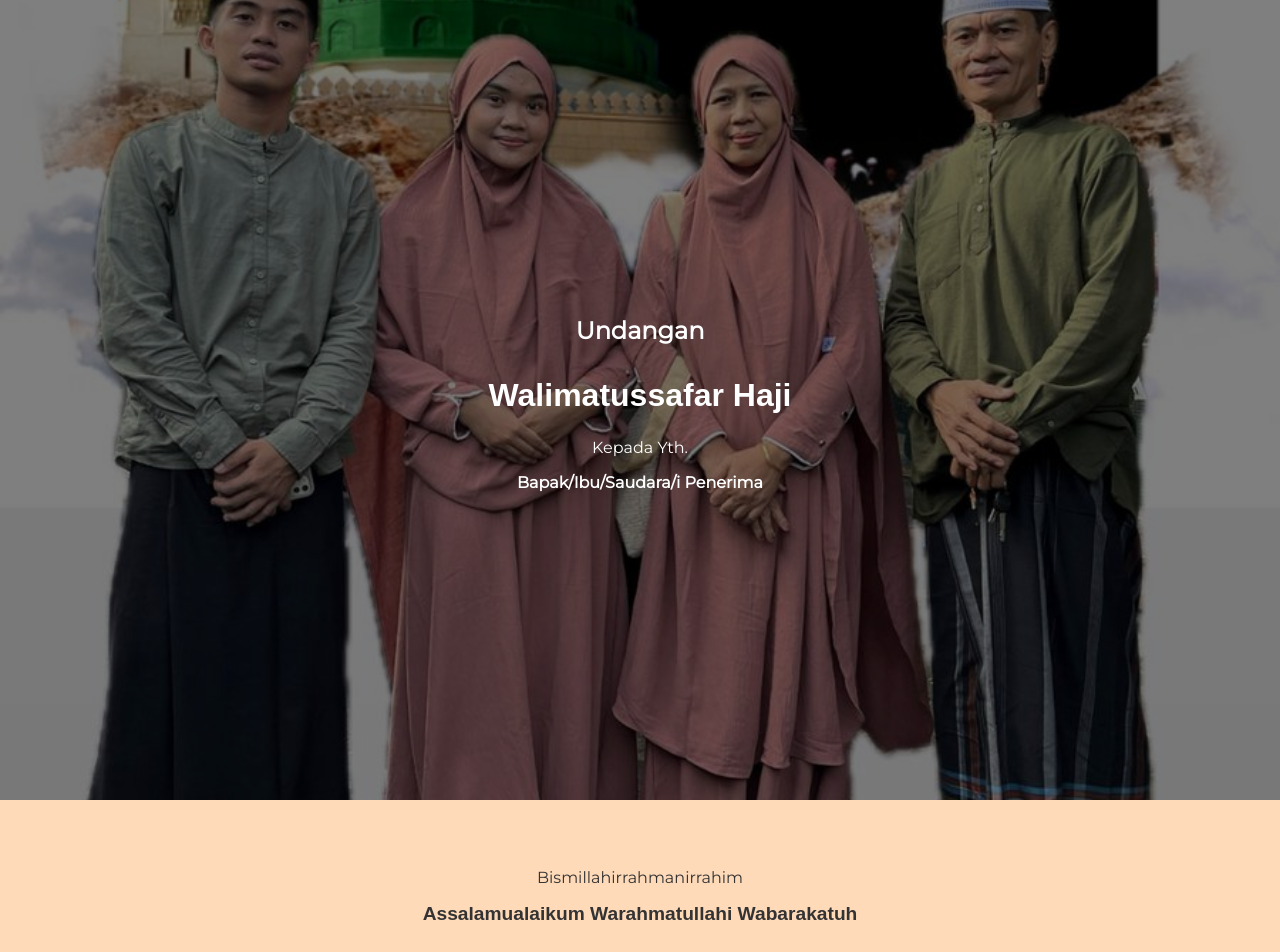
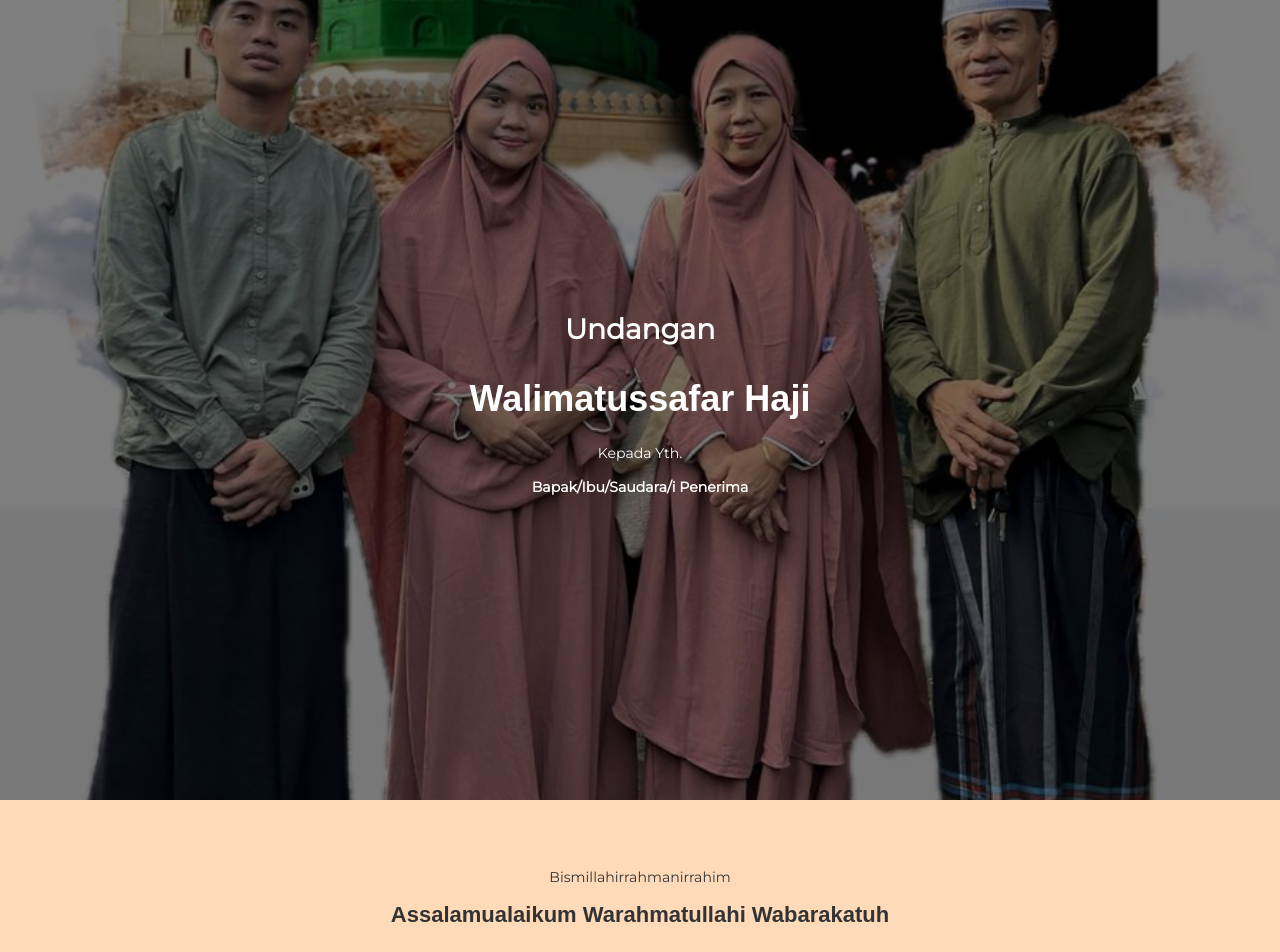
Before and after one commit to azislhn/digital-invitation-hajj, a plain HTML site: page index.html in a window 1280 px wide. Shown: the top 952 px of the page. Drawn offline with Linux system fonts and the light colour scheme; a web font is replaced by a local one.

Commit message:
Update style.css

```diff
--- a/assets/style.css
+++ b/assets/style.css
@@ -6,13 +6,13 @@
 
 body {
   font-family: 'Montserrat', sans-serif;
-  font-size: 16px;
+  font-size: clamp(12px, 2vw, 16px);
   background-color: #fff;
   color: #333;
 }
 
 p {
-  font-size: 1rem;
+  font-size: clamp(12px, 1.1vw, 16px);
   font-weight: 500;
   margin: 0.5rem;
 }
@@ -25,15 +25,15 @@ h3 {
 }
 
 h1 {
-  font-size: 2rem;
+  font-size: clamp(20px, 5vw, 36px);
 }
 
 h2 {
-  font-size: 1.5rem;
+  font-size: clamp(18px, 4vw, 28px);
 }
 
 h3 {
-  font-size: 1.2rem;
+  font-size: clamp(16px, 3vw, 22px);
 }
 
 .kufam {
```
